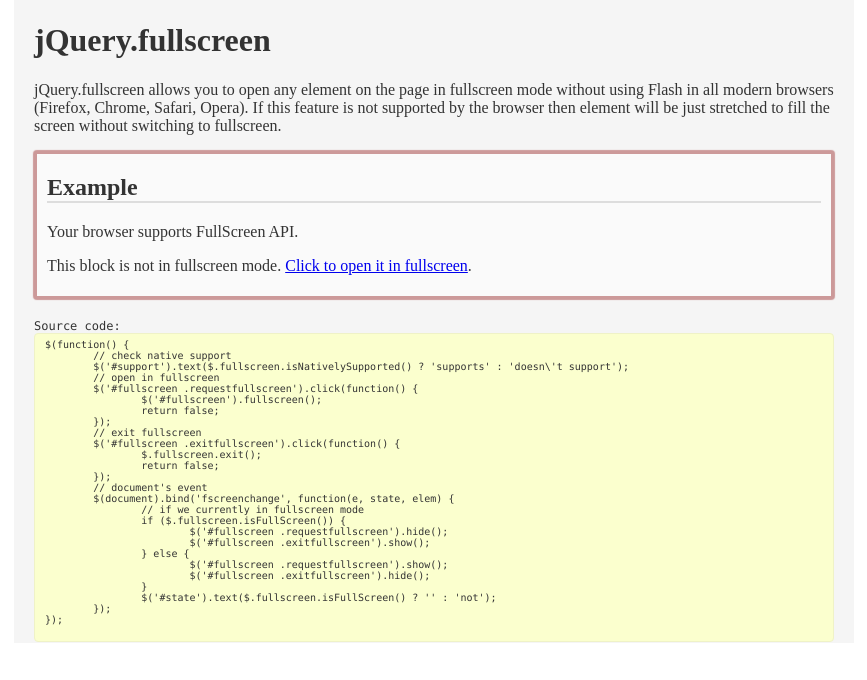
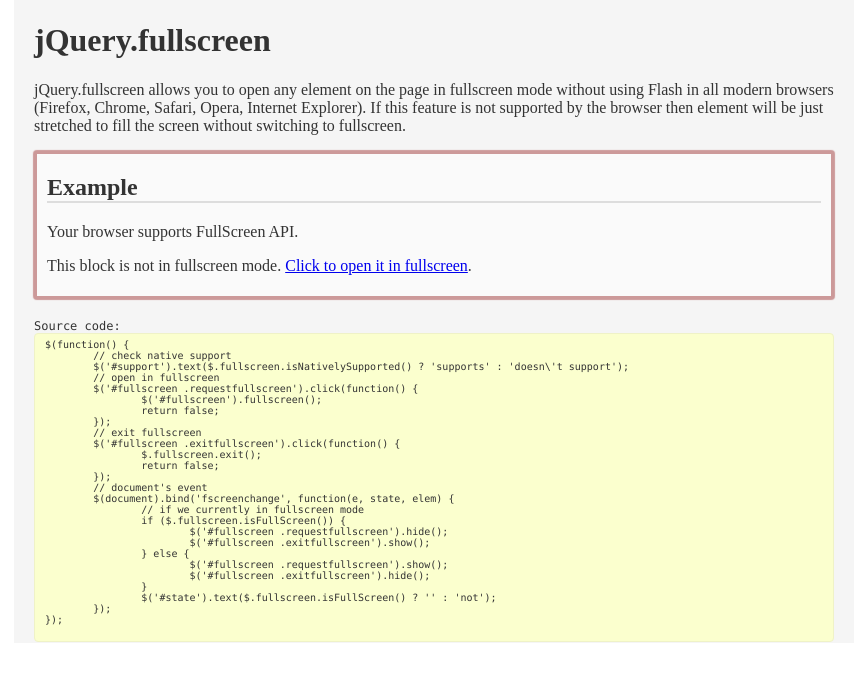
Before and after one commit to private-face/jquery.fullscreen, a plain HTML site: page examples/index.html in a window 1280 px wide. Shown: the whole page, without its empty margins (206-1073 px from the left). Drawn offline with nearby package versions, Linux system fonts and the light colour scheme.

Commit message:
Update index.html
Added Internet Explorer

```diff
--- a/examples/index.html
+++ b/examples/index.html
@@ -12,7 +12,7 @@
 		<h1>jQuery.fullscreen</h1>
 		<div class="example">
 			<p>
-				jQuery.fullscreen allows you to open any element on the page in fullscreen mode without using Flash in all modern browsers (Firefox, Chrome, Safari, Opera). If this feature is not supported by the browser then element will be just stretched to fill the screen without switching to fullscreen.
+				jQuery.fullscreen allows you to open any element on the page in fullscreen mode without using Flash in all modern browsers (Firefox, Chrome, Safari, Opera, Internet Explorer). If this feature is not supported by the browser then element will be just stretched to fill the screen without switching to fullscreen.
 			</p>
 
 			<div id="fullscreen">
```
